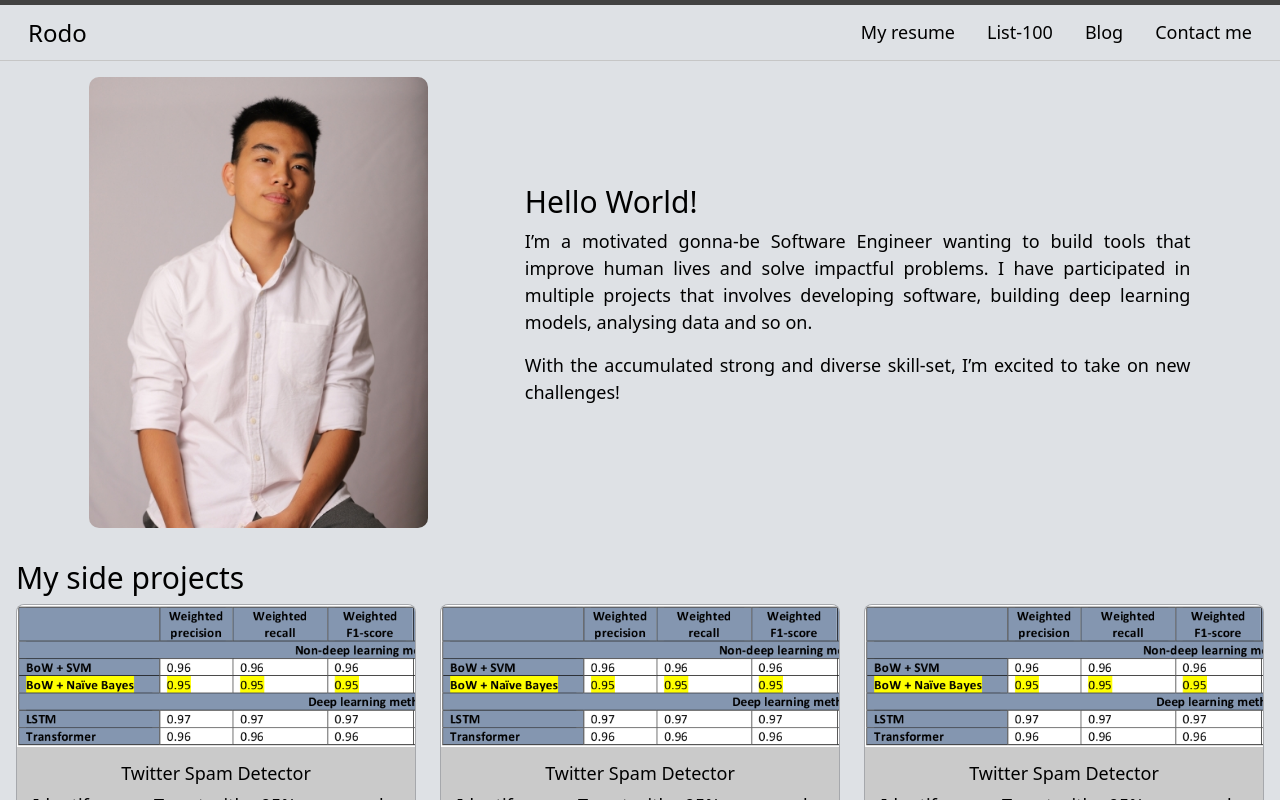
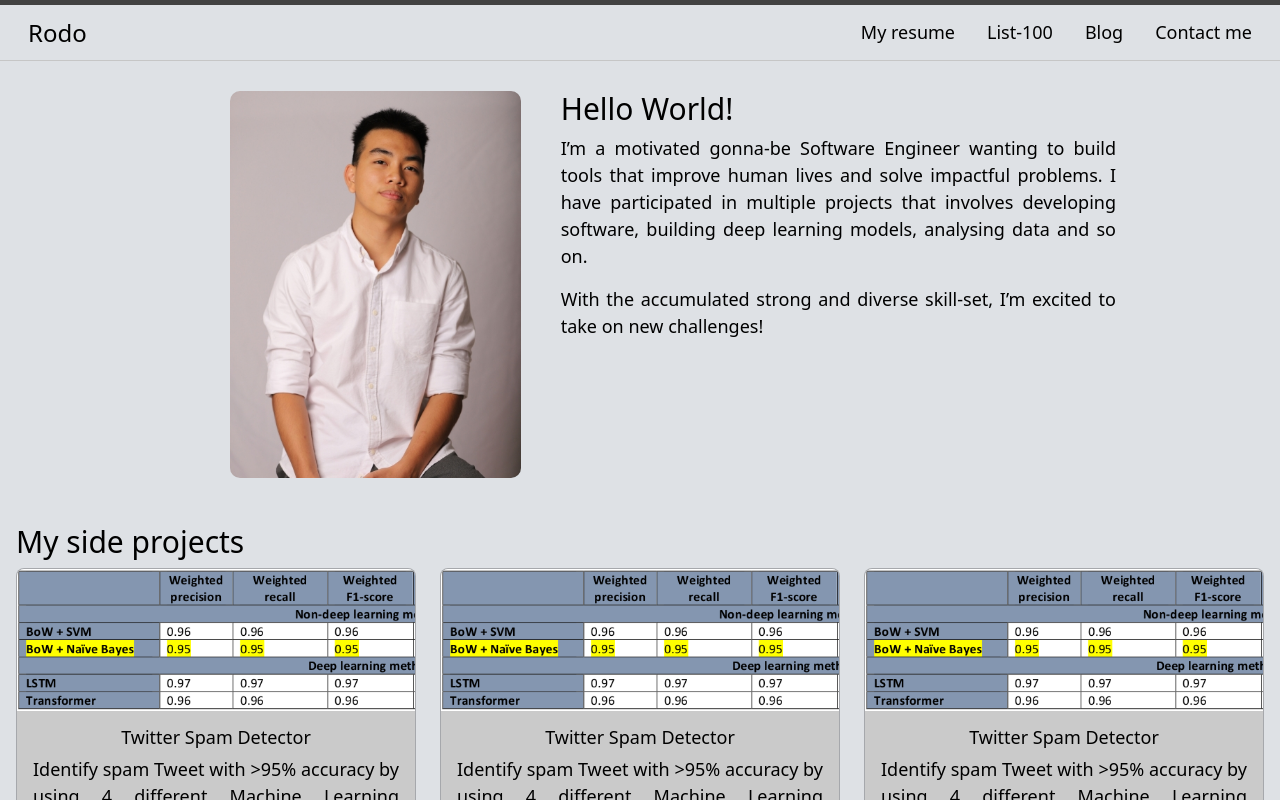
Before and after one commit to rodonguyen/my_website, a React (Create React App) app: page / in a window 1280 px wide. Shown: the top 800 px of the page. Built offline with nearby package versions, Linux system fonts and the light colour scheme.

Commit message:
Use my css for Bio

```diff
--- a/src/pages/App.js
+++ b/src/pages/App.js
@@ -6,10 +6,10 @@ import List100 from './List100';
 import Resume from './Resume';
 import Home from './Home';
 import NotFound from './NotFound';
+import { Outlet, BrowserRouter, Routes, Route } from 'react-router-dom';
+import '../stylesheets/App.css';
+
 // import { Container } from 'reactstrap';
-import { Outlet, BrowserRouter, Routes, Route } from 'react-router-dom';
-
-import '../stylesheets/App.css';
 // import 'bootstrap/dist/css/bootstrap.min.css';
 
 
--- a/src/pages/Home.js
+++ b/src/pages/Home.js
@@ -26,13 +26,12 @@ const Home = () => {
     <>
       {/* content block 1: Quick Introduction */}
 
-      <section>
-        <div class="row">
-          <div class="column left intro">
-            <img src={rodoImage} className='rodo-portrait' width="416" height="553" alt="Rodo Potrait" />
+      <div className="container">
+        <div className="rownew">
+          <div className="portrait">
+            <img src={rodoImage} className='portrait' width="291" height="387" alt="Rodo Potrait" />
           </div>
-          <div class="column right intro">
-            <div className="vertical-center right intro">
+          <div className="bio">
               <h1 className="xlarge text-align-left">Hello World!</h1>
               <p>
                 I’m a motivated gonna-be Software Engineer wanting to build
@@ -46,9 +45,8 @@ const Home = () => {
                 to take on new challenges!
               </p>
             </div>
-          </div>
         </div>
-      </section>
+      </div>
 
       {/* content block 2: Projects */}
       <div className="background-color-2">
--- a/src/stylesheets/App.css
+++ b/src/stylesheets/App.css
@@ -81,6 +81,36 @@ img.rodo-portrait {
 
 .center {
   align-self: center;
+}
+
+.container {
+  margin-top: 15px;
+  margin-bottom: 15px;
+  margin-left: auto;
+  margin-right: auto;
+  padding-left: 15px;
+  padding-right: 15px;
+  padding-top: 15px;
+  padding-bottom: 15px;
+  max-width: 982px;
+}
+
+.rownew {
+  display: grid;
+  grid-template-columns: repeat(12, 1fr);
+}
+
+.portrait {
+  grid-column: span 5;
+  text-align: right;
+  margin-right: 20px;
+}
+img.portrait {
+  border-radius: 10px;
+}
+.bio {
+  grid-column: span 7;
+  text-align: left;
 }
 
 /**************************************************************************
```
